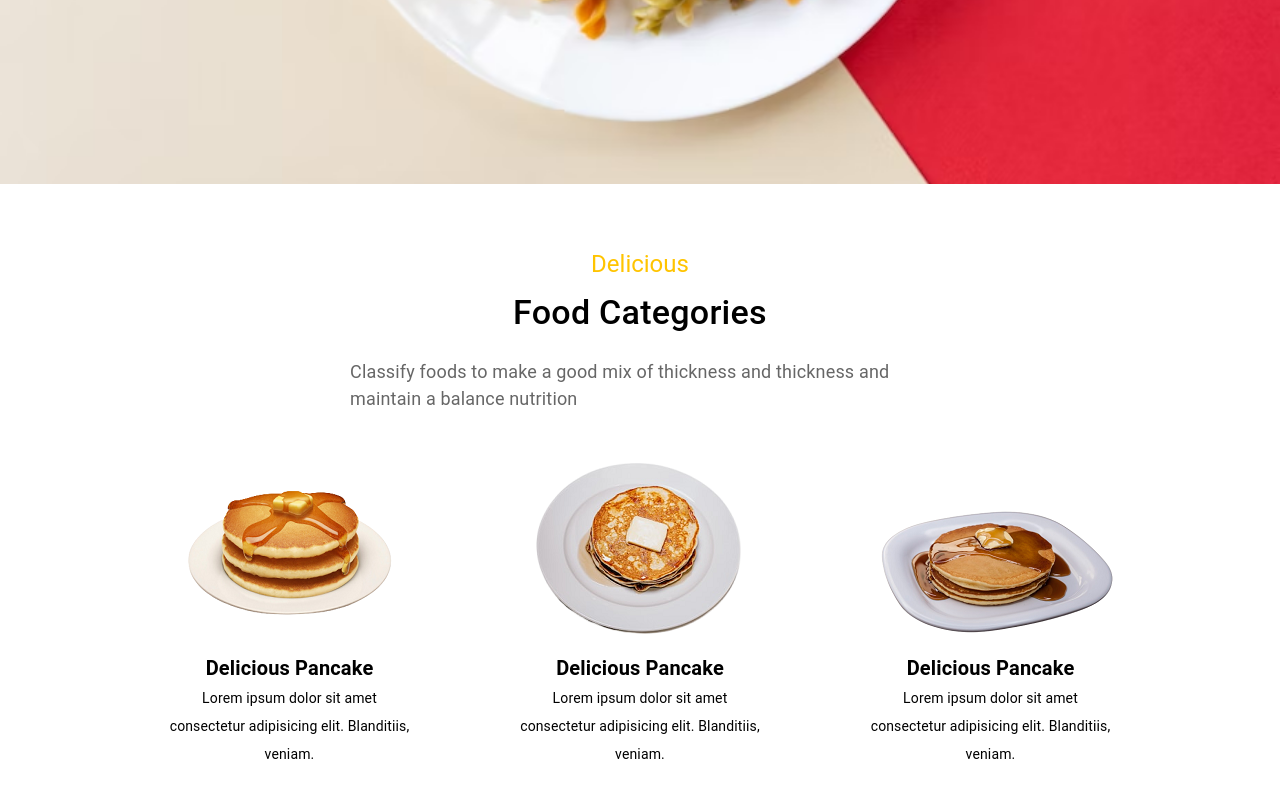
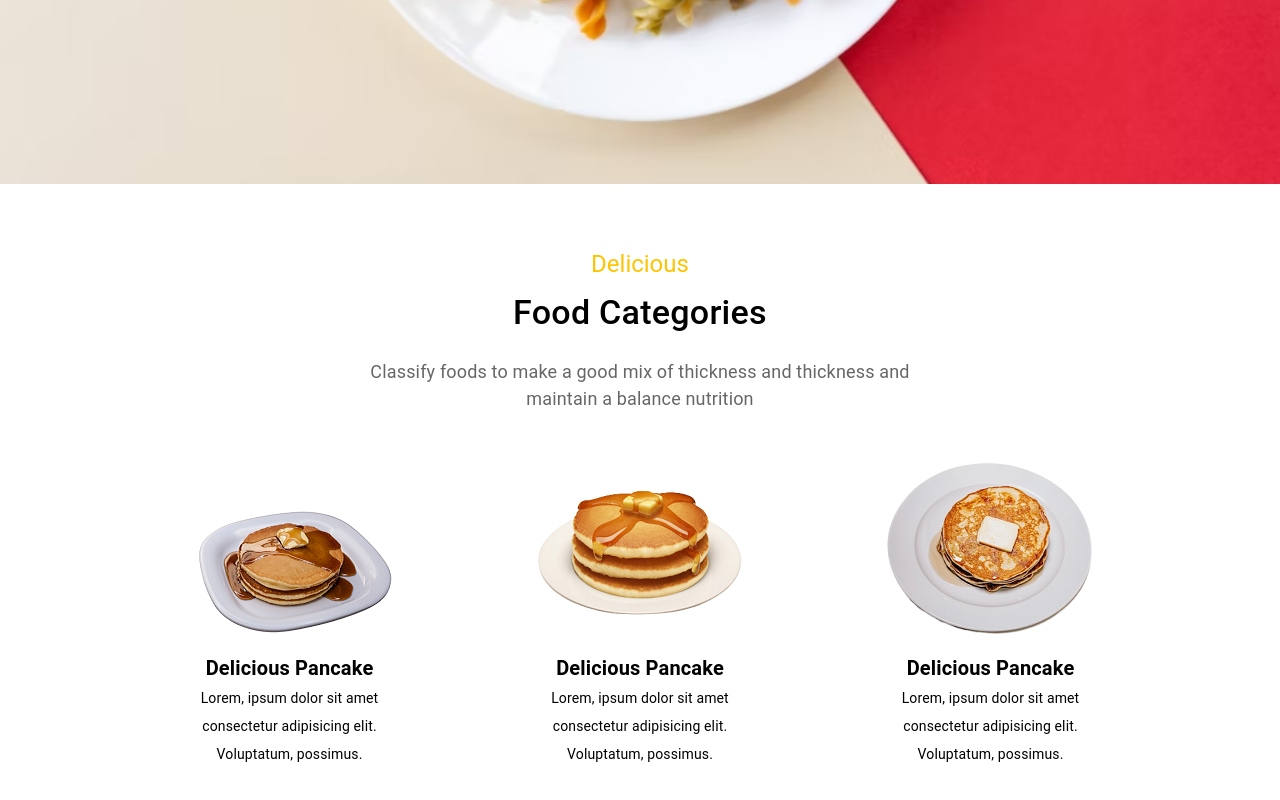
Before and after one commit to rhandyta/restaurant-reactjs-landingpage, a React (Vite) app: page / in a window 1280 px wide. Shown: the part 616-1416 px from the top of the page. Built offline with nearby package versions, Linux system fonts and the light colour scheme.

Commit message:
Card food

```diff
--- /dev/null
+++ b/src/components/CardFood.jsx
@@ -0,0 +1,29 @@
+import { Box, Typography } from "@mui/material";
+import React from "react";
+
+function CardFood({ imageUrl, nameFood, descriptionFood }) {
+    return (
+        <Box textAlign="center" maxWidth={250}>
+            <Box
+                height={200}
+                width={250}
+                sx={{
+                    backgroundImage: `url(${imageUrl})`,
+                }}
+            ></Box>
+            <Typography variant="h6" fontWeight={600}>
+                {nameFood}
+            </Typography>
+            <Typography
+                variant="body1"
+                fontSize={14}
+                fontWeight={400}
+                lineHeight={2}
+            >
+                {descriptionFood}
+            </Typography>
+        </Box>
+    );
+}
+
+export default CardFood;
--- a/src/components/SectionTwo.jsx
+++ b/src/components/SectionTwo.jsx
@@ -3,6 +3,7 @@ import Pancake from "../assets/pancake.png";
 import Pancake2 from "../assets/pancake2.png";
 import Pancake3 from "../assets/pancake3.png";
 import React from "react";
+import CardFood from "./CardFood";
 
 function SectionTwo() {
     return (
@@ -23,6 +24,7 @@ function SectionTwo() {
                 <Typography
                     variant="body1"
                     color="text.secondary"
+                    textAlign="center"
                     sx={{
                         maxWidth: {
                             xs: 480,
@@ -50,71 +52,21 @@ function SectionTwo() {
                 }}
                 mt={5}
             >
-                <Box textAlign="center" maxWidth={250}>
-                    <Box
-                        height={200}
-                        width={250}
-                        sx={{
-                            backgroundImage: `url(${Pancake2})`,
-                        }}
-                    ></Box>
-                    <Typography variant="h6" fontWeight={600}>
-                        Delicious Pancake
-                    </Typography>
-                    <Typography
-                        variant="body1"
-                        fontSize={14}
-                        fontWeight={400}
-                        lineHeight={2}
-                    >
-                        Lorem ipsum dolor sit amet consectetur adipisicing elit.
-                        Blanditiis, veniam.
-                    </Typography>
-                </Box>
-                <Box textAlign="center" maxWidth={250}>
-                    <Box
-                        height={200}
-                        width={250}
-                        sx={{
-                            backgroundImage: `url(${Pancake3})`,
-                            backgroundPosition: "center",
-                        }}
-                    ></Box>
-                    <Typography variant="h6" fontWeight={600}>
-                        Delicious Pancake
-                    </Typography>
-                    <Typography
-                        variant="body1"
-                        fontSize={14}
-                        fontWeight={400}
-                        lineHeight={2}
-                    >
-                        Lorem ipsum dolor sit amet consectetur adipisicing elit.
-                        Blanditiis, veniam.
-                    </Typography>
-                </Box>
-                <Box textAlign="center" maxWidth={250}>
-                    <Box
-                        height={200}
-                        width={250}
-                        sx={{
-                            backgroundImage: `url(${Pancake})`,
-                            backgroundPosition: "center",
-                        }}
-                    ></Box>
-                    <Typography variant="h6" fontWeight={600}>
-                        Delicious Pancake
-                    </Typography>
-                    <Typography
-                        variant="body1"
-                        fontSize={14}
-                        fontWeight={400}
-                        lineHeight={2}
-                    >
-                        Lorem ipsum dolor sit amet consectetur adipisicing elit.
-                        Blanditiis, veniam.
-                    </Typography>
-                </Box>
+                <CardFood
+                    imageUrl={Pancake}
+                    nameFood="Delicious Pancake"
+                    descriptionFood="Lorem, ipsum dolor sit amet consectetur adipisicing elit. Voluptatum, possimus."
+                />
+                <CardFood
+                    imageUrl={Pancake2}
+                    nameFood="Delicious Pancake"
+                    descriptionFood="Lorem, ipsum dolor sit amet consectetur adipisicing elit. Voluptatum, possimus."
+                />
+                <CardFood
+                    imageUrl={Pancake3}
+                    nameFood="Delicious Pancake"
+                    descriptionFood="Lorem, ipsum dolor sit amet consectetur adipisicing elit. Voluptatum, possimus."
+                />
             </Stack>
         </Box>
     );
```
Also changed, not shown: src/assets/pancake.png.
